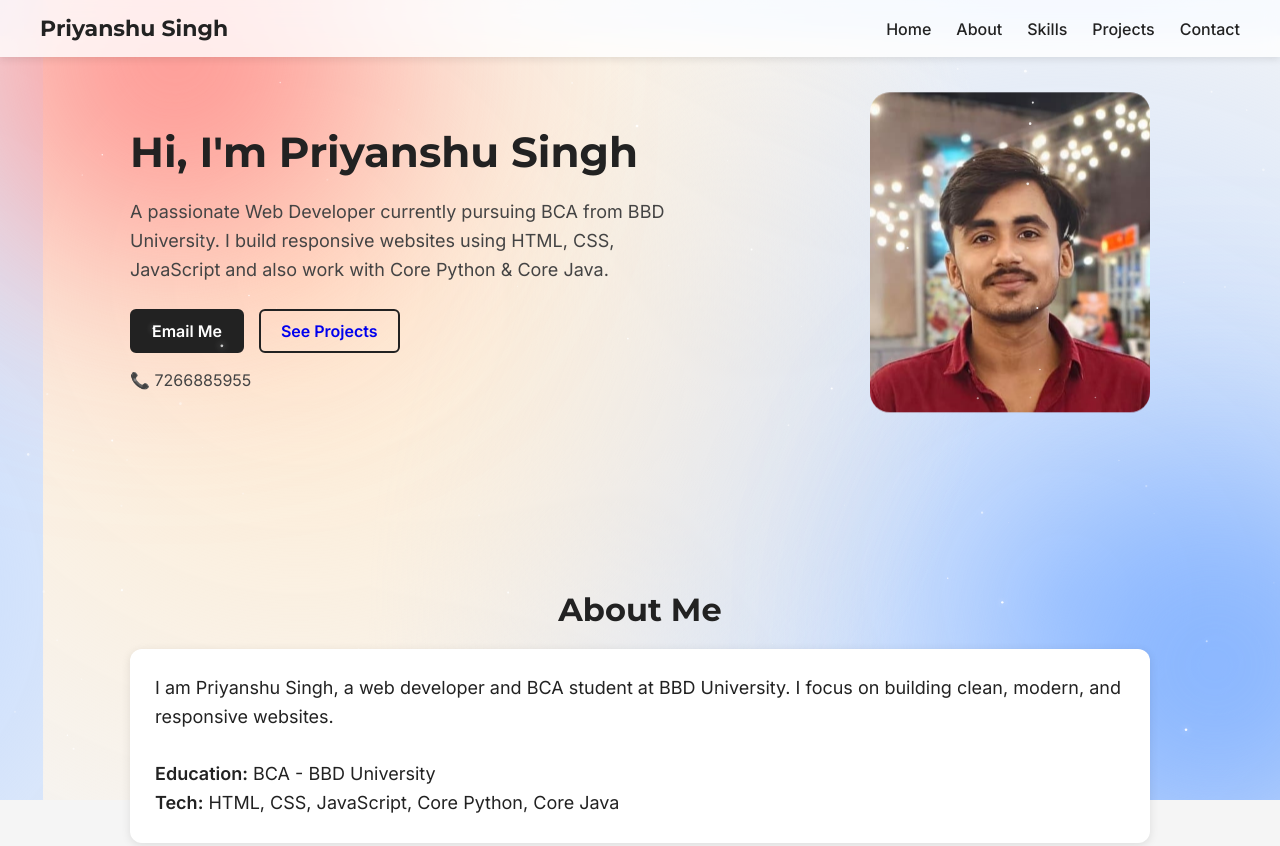
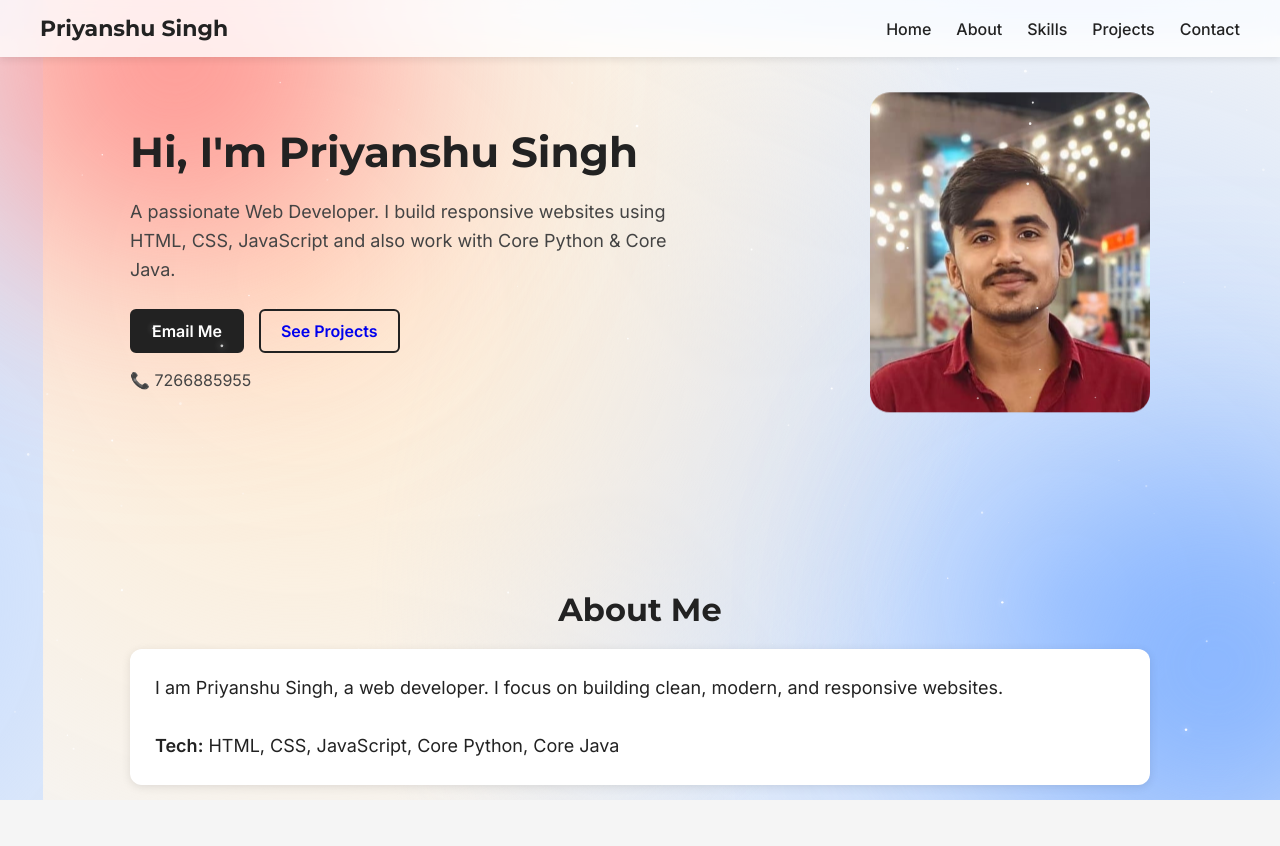
Before and after one commit to priyans7376ps/Portfolio-, a plain HTML site: page index.html in a window 1280 px wide. Shown: the top 846 px of the page. Drawn offline with Linux system fonts and the light colour scheme.

Commit message:
fix(index)

```diff
--- a/index.html
+++ b/index.html
@@ -276,7 +276,7 @@
         <div class="hero-text">
             <h1>Hi, I'm Priyanshu Singh</h1>
             <p>
-                A passionate Web Developer currently pursuing BCA from BBD University.
+                A passionate Web Developer.
                 I build responsive websites using HTML, CSS, JavaScript and also work with
                 Core Python & Core Java.
             </p>
@@ -296,10 +296,10 @@
     <section id="about">
         <h2 class="section-title">About Me</h2>
         <div class="about-box">
-            I am Priyanshu Singh, a web developer and BCA student at BBD University.
+            I am Priyanshu Singh, a web developer.
             I focus on building clean, modern, and responsive websites.
             <br><br>
-            <strong>Education:</strong> BCA - BBD University<br>
+            <!-- <strong>Education:</strong> <br>       -->
             <strong>Tech:</strong> HTML, CSS, JavaScript, Core Python, Core Java
         </div>
     </section>
@@ -346,7 +346,7 @@
 
     <!-- FOOTER -->
     <footer>
-        © 2025 Priyanshu Singh — BCA, BBD University
+        © 2025 Priyanshu Singh
     </footer>
 
     <!-- ⭐ SHINY STAR BACKGROUND SCRIPT (NO CSS/HTML CHANGES) -->
```
